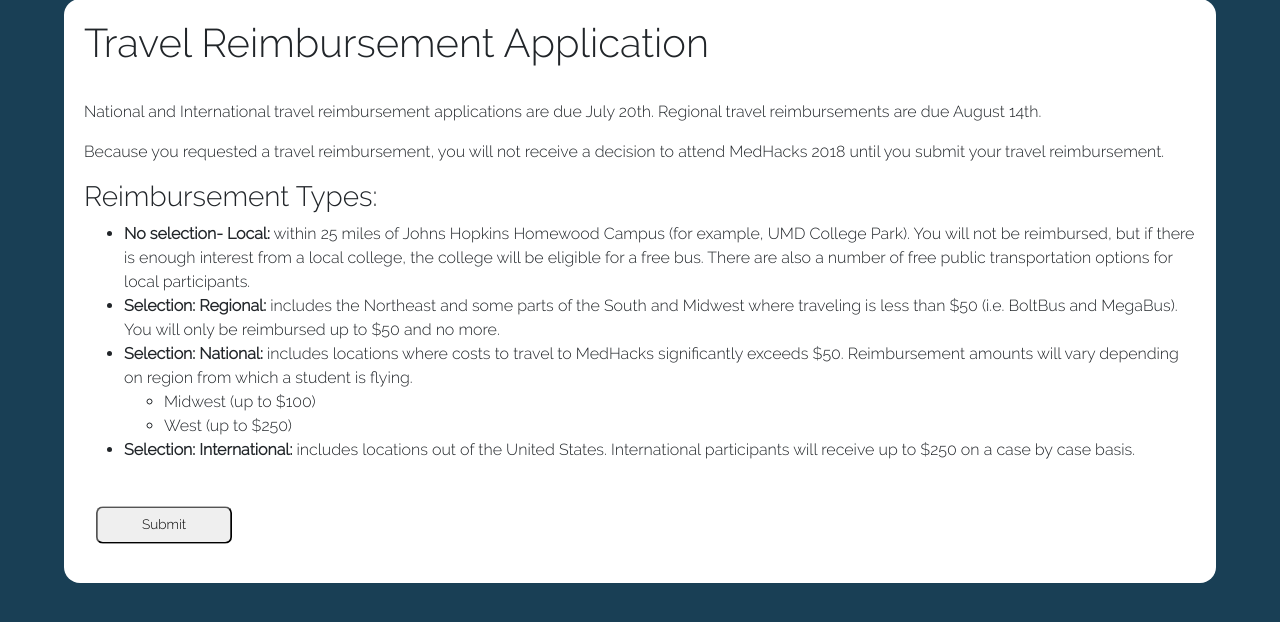
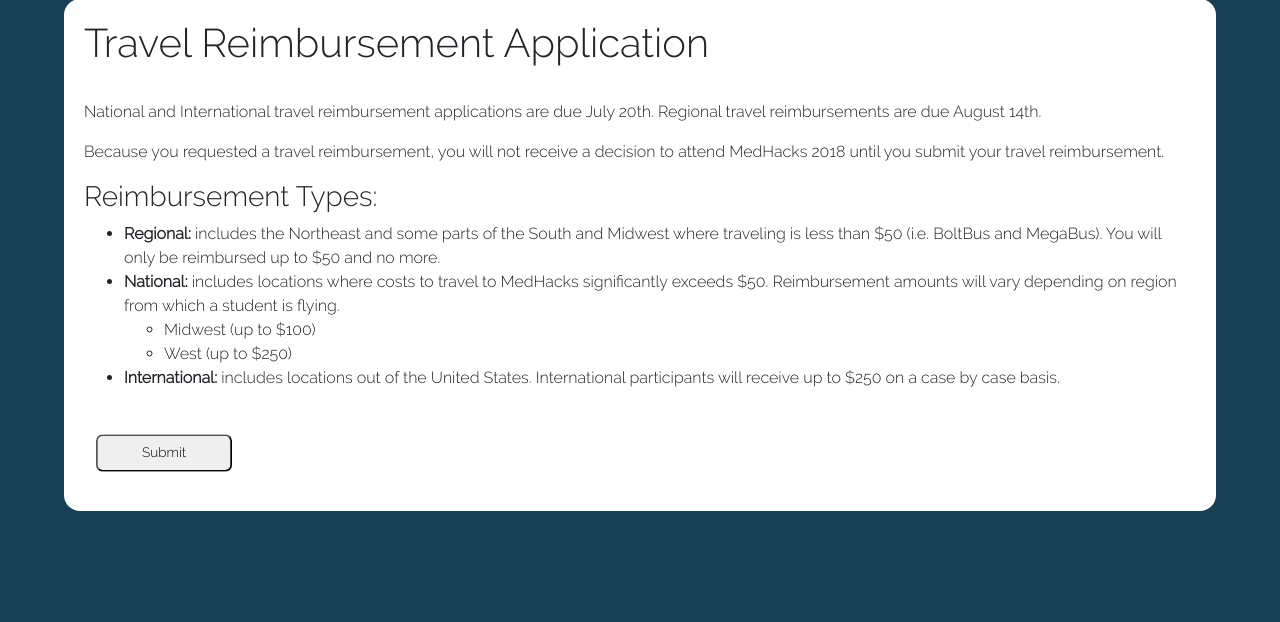
Before and after one commit to nosup/medhacks_system, a Django app: page /travel/ in a window 1280 px wide. Shown: the part 105-727 px from the top of the page. Run offline with Django 3.2, Linux system fonts and the light colour scheme; a user stored in the database is signed in; parts of the project's set-up code (start-up, migrations or seed data) failed here and were passed over; some libraries are stand-ins or nearby versions.

Commit message:
removed some unecesserary content

```diff
--- a/medhacks/travel/templates/travel/travel.html
+++ b/medhacks/travel/templates/travel/travel.html
@@ -15,20 +15,17 @@
     <h3>Reimbursement Types: </h3>
     <ul>
       <li>
-        <b>No selection- Local:</b> within 25 miles of Johns Hopkins Homewood Campus (for example, UMD College Park). You will not be reimbursed, but if there is enough interest from a local college, the college will be eligible for a free bus. There are also a number of free public transportation options for local participants.
+        <b>Regional:</b> includes the Northeast and some parts of the South and Midwest where traveling is less than $50 (i.e. BoltBus and MegaBus). You will only be reimbursed up to $50 and no more.
       </li>
       <li>
-        <b>Selection: Regional:</b> includes the Northeast and some parts of the South and Midwest where traveling is less than $50 (i.e. BoltBus and MegaBus). You will only be reimbursed up to $50 and no more.
-      </li>
-      <li>
-        <b>Selection: National:</b> includes locations where costs to travel to MedHacks significantly exceeds $50. Reimbursement amounts will vary depending on region from which a student is flying.
+        <b>National:</b> includes locations where costs to travel to MedHacks significantly exceeds $50. Reimbursement amounts will vary depending on region from which a student is flying.
         <ul>
           <li>Midwest (up to $100)</li>
           <li>West (up to $250)</li>
         </ul>
       </li>
       <li>
-        <b>Selection: International:</b> includes locations out of the United States. International participants will receive up to $250 on a case by case basis.
+        <b>International:</b> includes locations out of the United States. International participants will receive up to $250 on a case by case basis.
       </li>
     </ul>
     <div style="height: 25px"></div>
```
